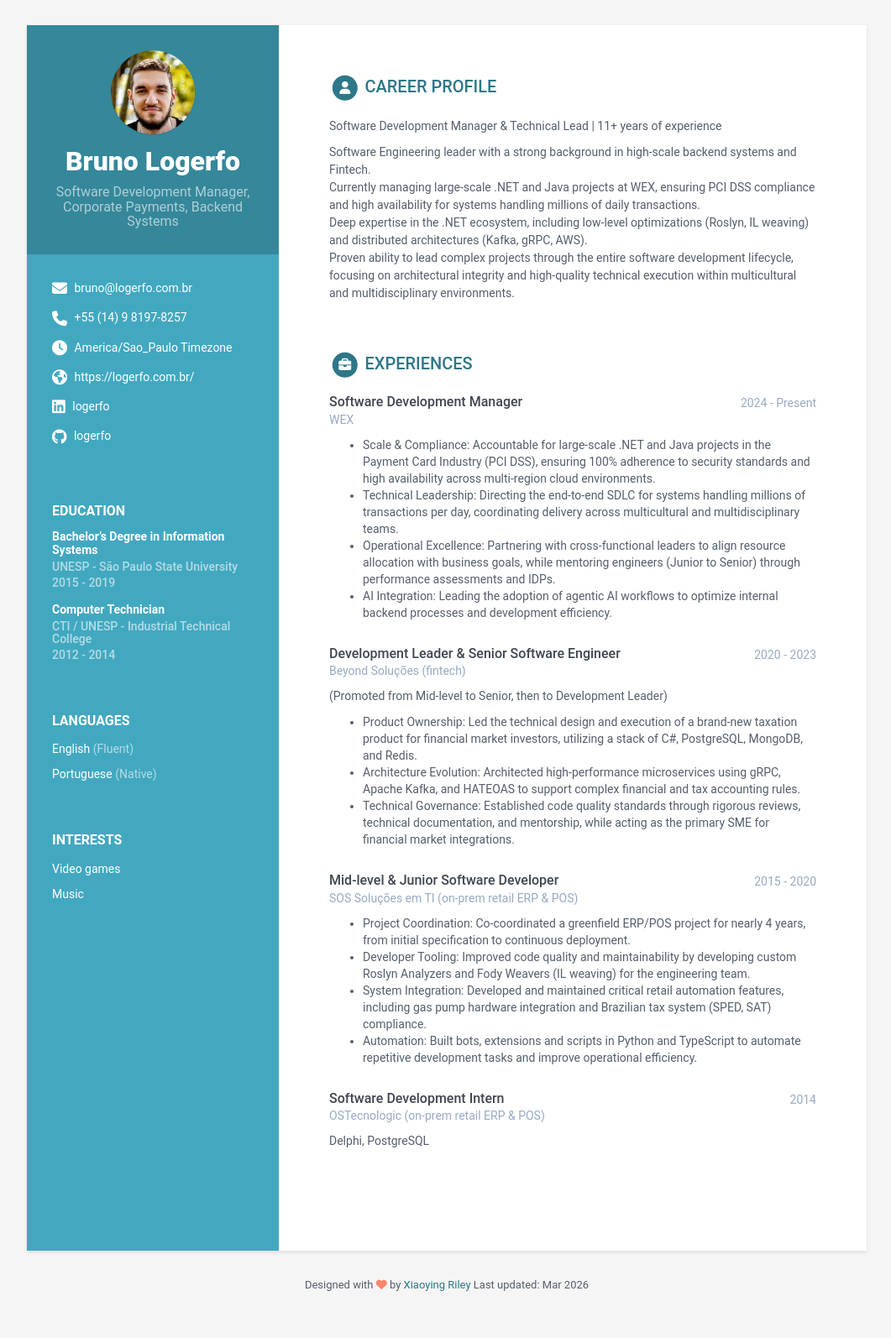
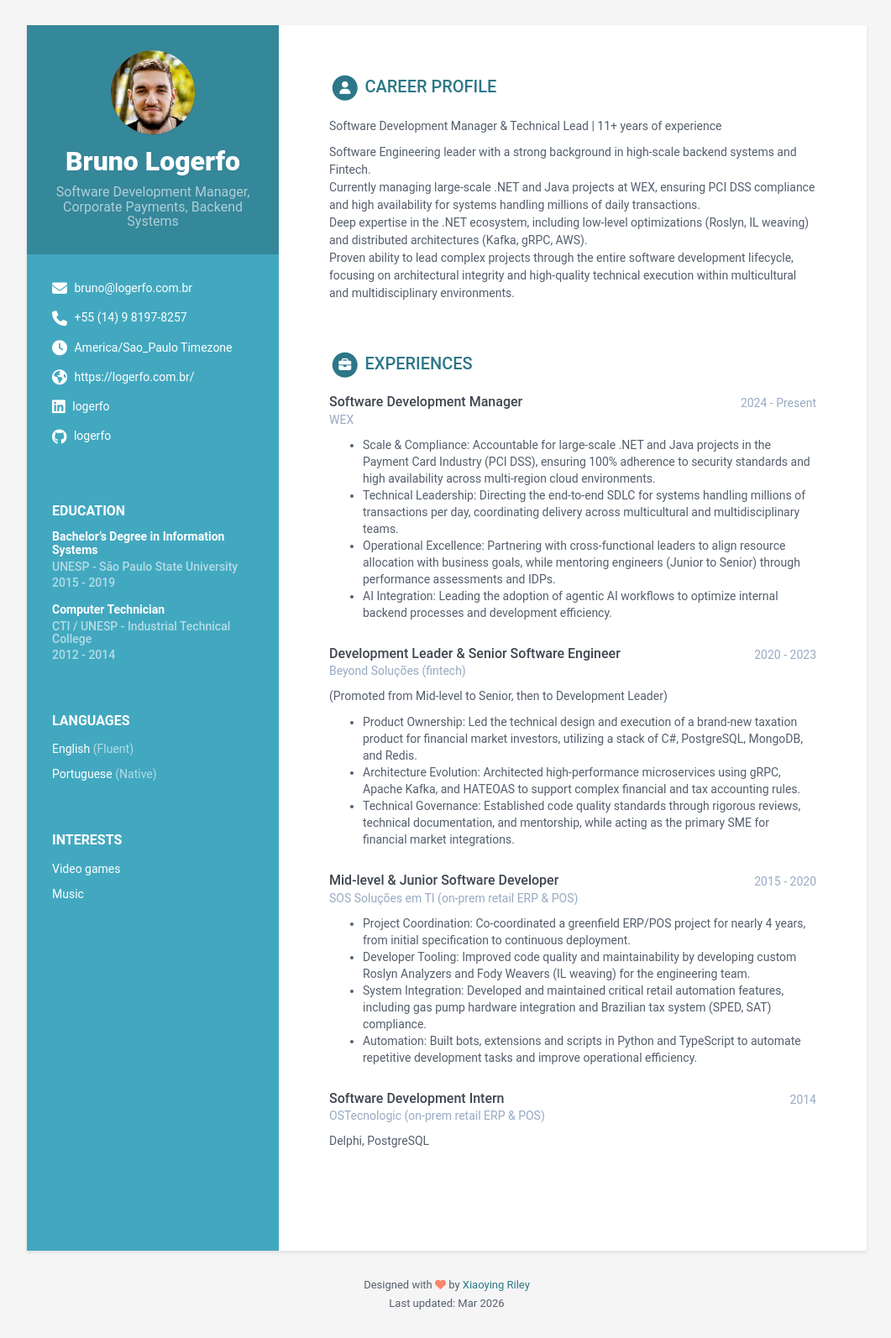
Before and after one commit to Logerfo/resume, a Jekyll site: the page built from index.html, in a window 1280 px wide. Shown: the whole page at 84% size, without its empty margins (108-1169 px from the left). Built offline with Jekyll 4.4.1, drawn with Linux system fonts in a browser that asks for light colours; before the commit the page ends 1572 px from its top, so only the background shows below that.

Commit message:
Update data.yml

```diff
--- a/_data/data.yml
+++ b/_data/data.yml
@@ -93,5 +93,5 @@ experiences:
     details: Delphi, PostgreSQL
 
 footer: |
-  Designed with <i class="fas fa-heart"></i> by <a href="http://themes.3rdwavemedia.com" target="_blank" rel="nofollow">Xiaoying Riley</a>
+  Designed with <i class="fas fa-heart"></i> by <a href="http://themes.3rdwavemedia.com" target="_blank" rel="nofollow">Xiaoying Riley</a><br>
   Last updated: Mar 2026
```
